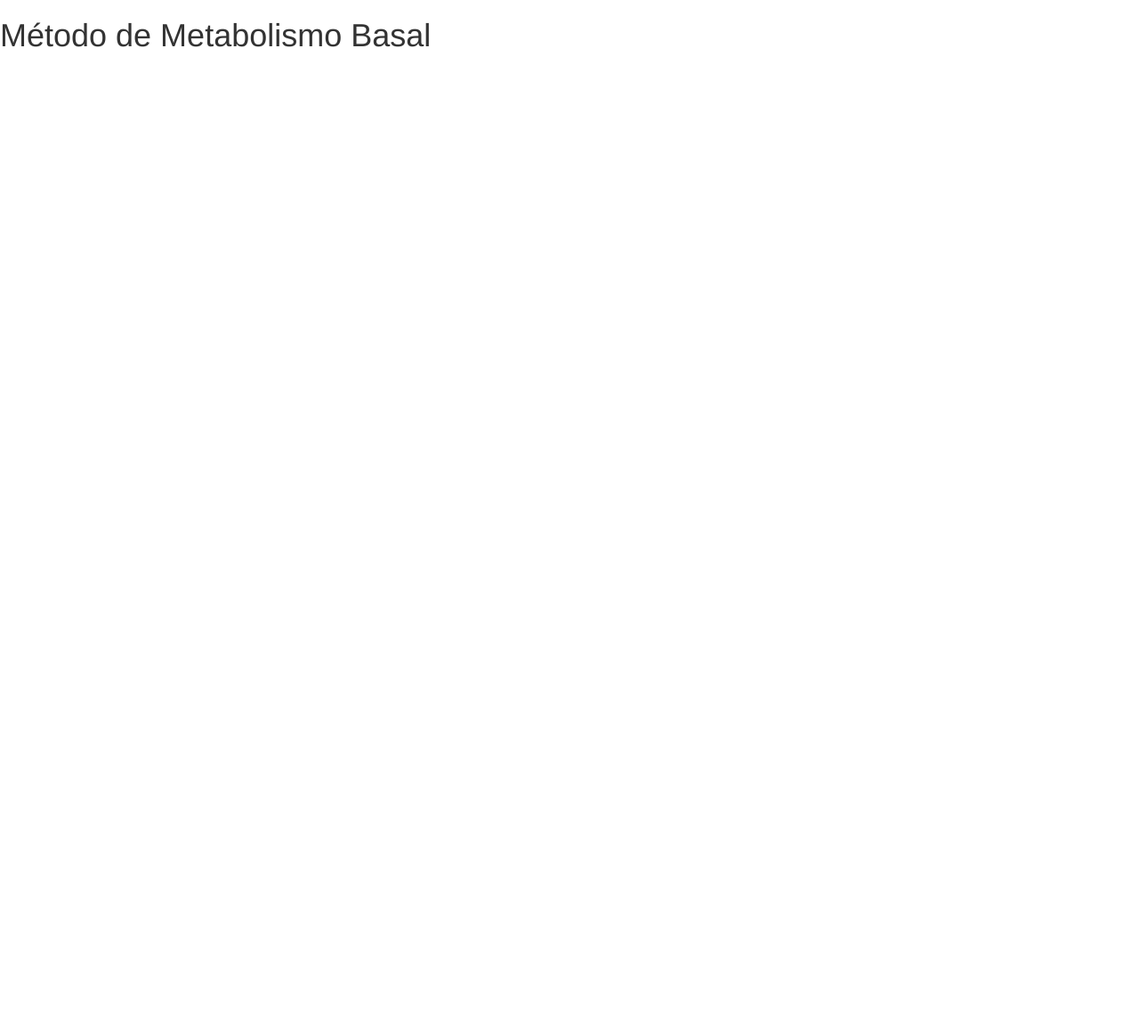
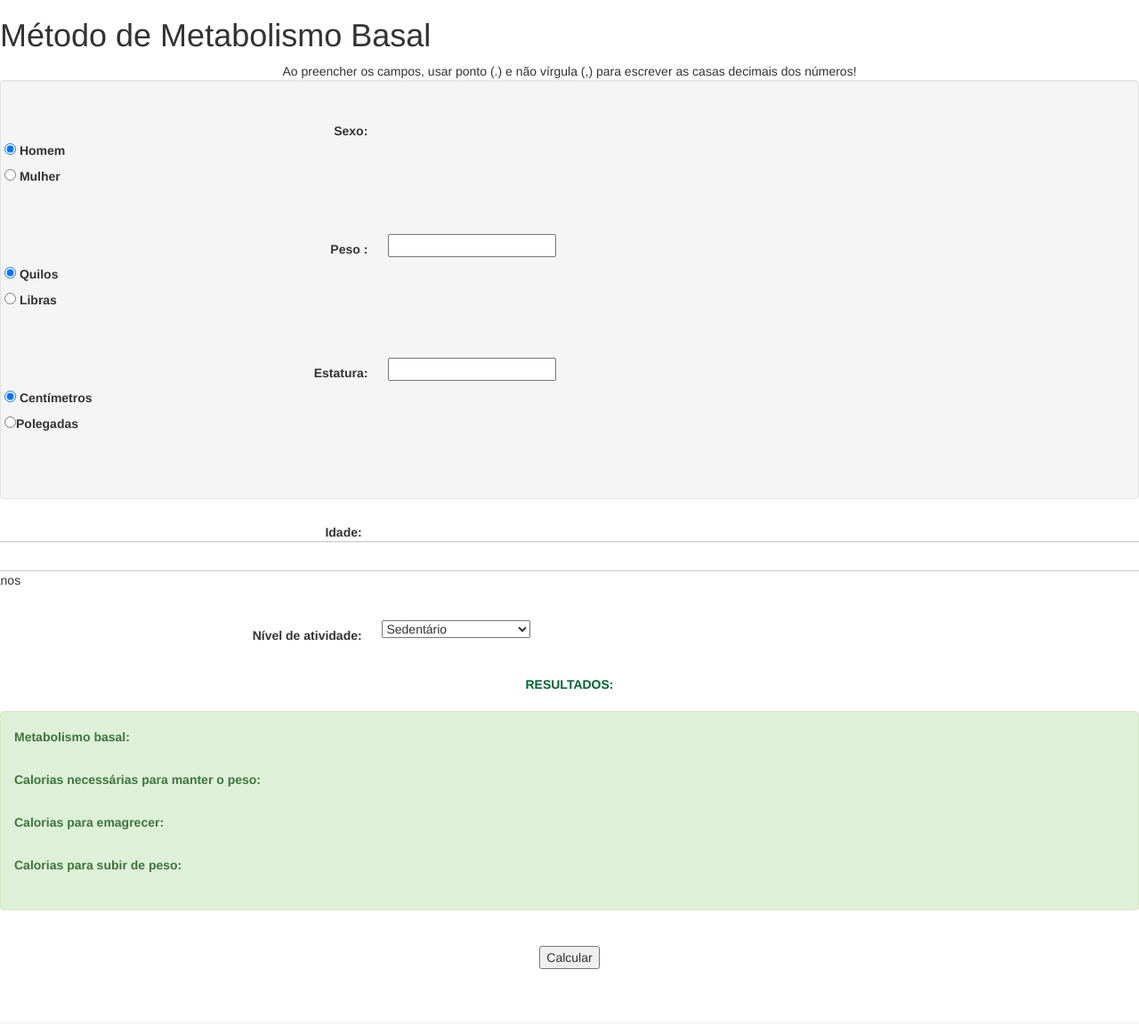
Before and after one commit to odara123/Metabolismo, a website: page www/index.html in a window 1280 px wide. Shown: the whole page at 89% size. Before the commit the page ends 800 px from the top, so only its background shows below. Drawn offline with Linux system fonts and the light colour scheme.

Commit message:
Código Metabolismo Basal

```diff
--- a/www/index.html
+++ b/www/index.html
@@ -15,5 +15,61 @@
 </head>
 <body>
     <h1> Método de Metabolismo Basal </h1>
+    <form name="calc" class="form-horizontal">
+<fieldset>
+<center>Ao preencher os campos, usar ponto (.) e não vírgula
+(,) para escrever as casas decimais dos números!</center>
+<div class="well well-large">
+<div class="form-group"> <br>
+<label class="col-sm-4 control-label" for="peso">Sexo:</label>&nbsp;
+<label class="checkbox inline" for="sexo1"> <input checked="checked" value="M" id="sexo1" name="sexo" type="radio"> Homem </label> <label class="checkbox inline" for="sexo2"> <input value="F" id="sexo2" name="sexo" type="radio">
+Mulher </label><br>
+<br>
+</div>
+<div class="form-group"> <label for="peso" class="col-sm-4 control-label">Peso :</label>&nbsp;
+<input maxlength="5" class="span2" id="peso" name="peso" type="text"> <label for="tipopeso1" class="checkbox inline"><input checked="checked" value="K" id="tipopeso1" name="tipopeso" type="radio"> Quilos</label> <label for="tipopeso2" class="checkbox inline"><input value="L" id="tipopeso2" name="tipopeso" type="radio">
+Libras</label> <br>
+<br>
+</div>
+<div class="form-group"> <label for="estatura" class="col-sm-4 control-label">Estatura:</label>&nbsp;
+<input maxlength="5" class="span2" id="estatura" name="estatura" type="text"> <label for="tipoestatura1" class="checkbox inline"><input checked="checked" value="C" id="tipoestatura1" name="tipoestatura" type="radio"> Centímetros</label>
+<label for="tipoestatura2" class="checkbox inline"><input value="P" id="tipoestatura2" name="tipoestatura" type="radio">Polegadas</label> <br>
+<br>
+</div>
+</div>
+<div class="form-group"> <label for="edad" class="col-sm-4 control-label">Idade:</label>&nbsp;
+<input maxlength="2" class="span2 form-control" id="edad" name="edad" type="text">&nbsp;&nbsp;anos
+</div>
+<br>
+<div class="form-group"> <label for="actividad" class="col-sm-4 control-label">Nível de atividade:</label>
+&nbsp;
+<select id="actividad" size="1" name="actividad"><option selected="true" value="1.2">Sedentário</option><option value="1.375">Atividade ligeira</option><option value="1.55">Atividade moderada</option><option value="1.725">Atividade intensa</option><option value="1.9">Atividade muito intensa</option></select>
+</div>
+</fieldset>
+</form>
+</div>
+<br>
+<center><b><font color="#006432">RESULTADOS:</font></b></center>
+<br>
+<div class="alert alert-success">
+<div> <label>Metabolismo basal:</label> <span id="tmb" style="margin-left: 0.5em; font-size: 18px; font-weight: bold;"></span>
+</div>
+<br>
+<div> <label>Calorias necessárias para manter o peso:</label>
+<span id="mantener" style="margin-left: 0.5em; font-size: 18px; font-weight: bold;"></span></div>
+<br>
+<div> <label>Calorias para emagrecer:</label> <span id="quemar" style="margin-left: 0.5em; font-size: 18px; font-weight: bold;"></span>
+</div>
+<br>
+<div> <label>Calorias para subir de peso:</label> <span id="subir" style="margin-left: 0.5em; font-size: 18px; font-weight: bold;"></span>
+</div>
+<br>
+</div>
+<br>
+<div align="center"> <button onclick="calcIt();return false;" value="Cálcular">Calcular</button>
+</div>
+<br><br>
+<hr>
+<br><br>
 </body>
 </html>
```
